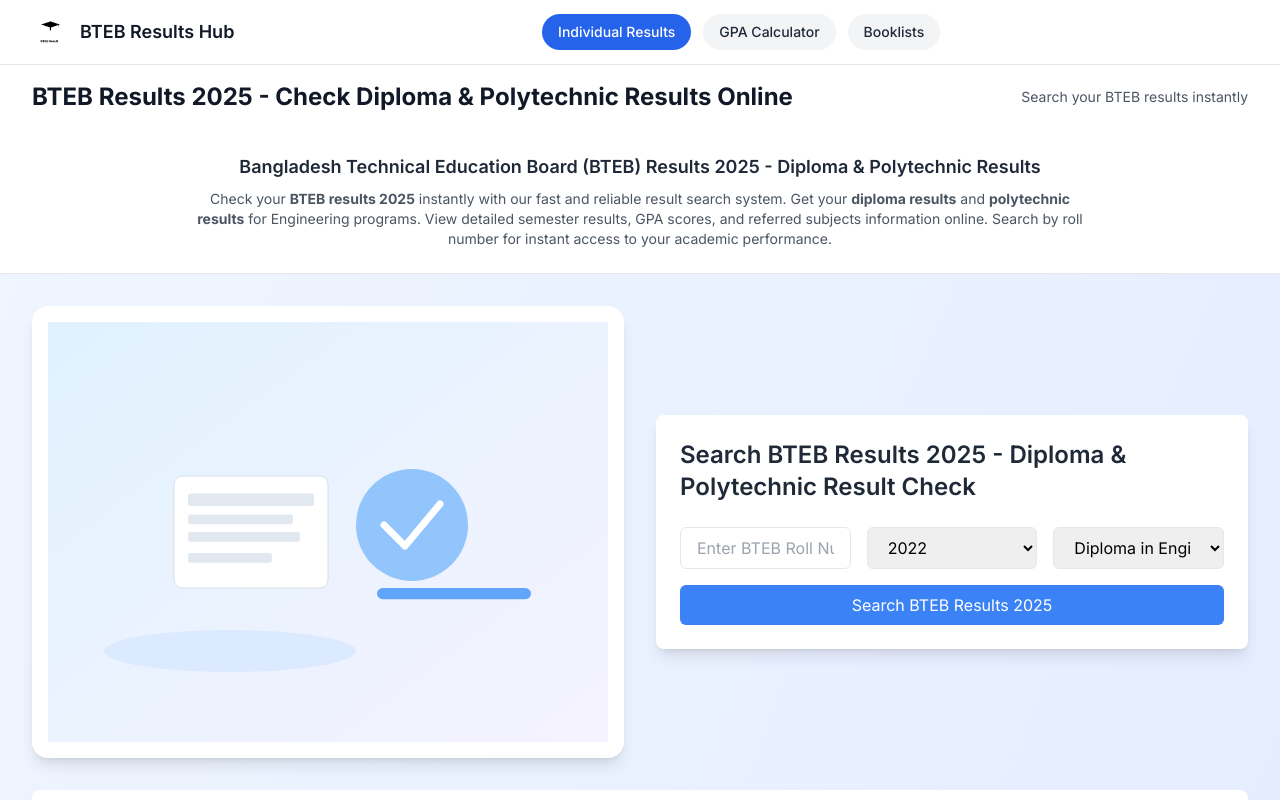
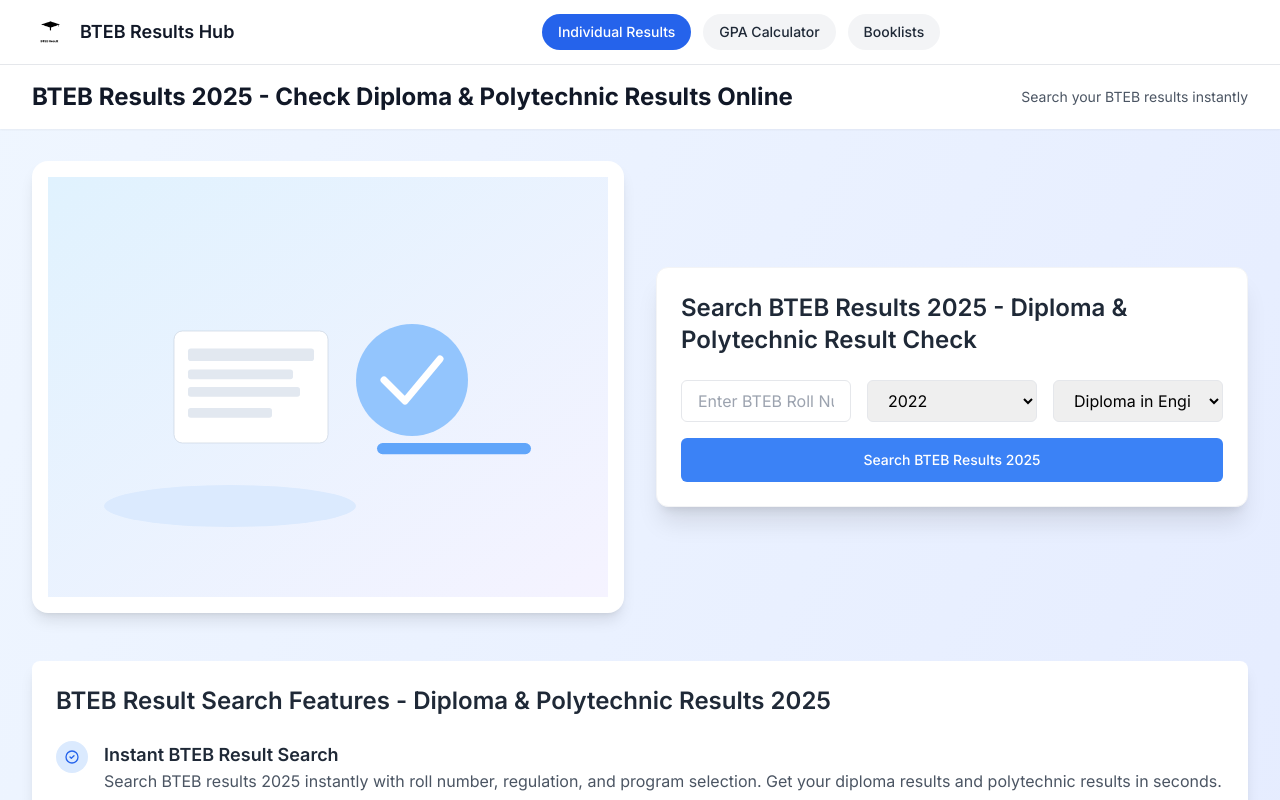
Before and after one commit to rafsaan123/new-pookie, a Next.js app: page / in a window 1280 px wide. Shown: the top 800 px of the page. Built offline with nearby package versions, Linux system fonts and the light colour scheme.

Commit message:
Homepage: move intro text below; hero with illustration + result card; card styling compact like reference

```diff
--- a/app/page.tsx
+++ b/app/page.tsx
@@ -144,21 +144,6 @@ export default function HomePage() {
         </div>
       </header>
 
-      {/* SEO Content Section */}
-      <section className="bg-white border-b">
-        <div className="max-w-7xl mx-auto px-4 sm:px-6 lg:px-8 py-6">
-          <div className="text-center">
-            <h2 className="text-lg font-semibold text-gray-800 mb-2">
-              Bangladesh Technical Education Board (BTEB) Results 2025 - Diploma & Polytechnic Results
-            </h2>
-            <p className="text-gray-600 text-sm max-w-4xl mx-auto">
-              Check your <strong>BTEB results 2025</strong> instantly with our fast and reliable result search system.
-              Get your <strong>diploma results</strong> and <strong>polytechnic results</strong> for Engineering programs.
-              View detailed semester results, GPA scores, and referred subjects information online. Search by roll number for instant access to your academic performance.
-            </p>
-          </div>
-        </div>
-      </section>
 
       {/* Main Content */}
       <main className="max-w-7xl mx-auto px-4 sm:px-6 lg:px-8 py-8">
@@ -172,7 +157,7 @@ export default function HomePage() {
           </div>
 
           {/* Result Search Section */}
-          <div className="bg-white rounded-lg shadow-lg p-6">
+          <div className="bg-white rounded-xl shadow-xl p-6 border border-gray-100 max-w-2xl lg:ml-auto">
             <h2 className="text-2xl font-semibold text-gray-800 mb-6">
               Search BTEB Results 2025 - Diploma & Polytechnic Result Check
             </h2>
@@ -215,7 +200,7 @@ export default function HomePage() {
                 <button
                   type="submit"
                   disabled={isPending}
-                  className={`w-full px-4 py-2 rounded-md text-white ${
+                  className={`w-full px-4 py-3 rounded-md text-white text-sm font-medium ${
                     isPending ? 'bg-blue-400 cursor-not-allowed' : 'bg-blue-500 hover:bg-blue-600'
                   }`}
                   aria-label="Search BTEB results"
@@ -321,7 +306,7 @@ export default function HomePage() {
         </div>
 
         {/* Features Section */}
-        <div className="mt-8 bg-white rounded-lg shadow-lg p-6">
+        <div className="mt-12 bg-white rounded-lg shadow-lg p-6">
             <h2 className="text-2xl font-semibold text-gray-800 mb-6">
               BTEB Result Search Features - Diploma & Polytechnic Results 2025
             </h2>
@@ -407,7 +392,7 @@ export default function HomePage() {
             </div>
         </div>
 
-        {/* SEO Content Section */}
+        {/* SEO Content Section (moved below tool) */}
         <section className="mt-12 bg-white rounded-lg shadow-lg p-6">
           <h2 className="text-2xl font-semibold text-gray-800 mb-6">
             BTEB Results 2025 - Complete Guide to Diploma & Polytechnic Results
```
